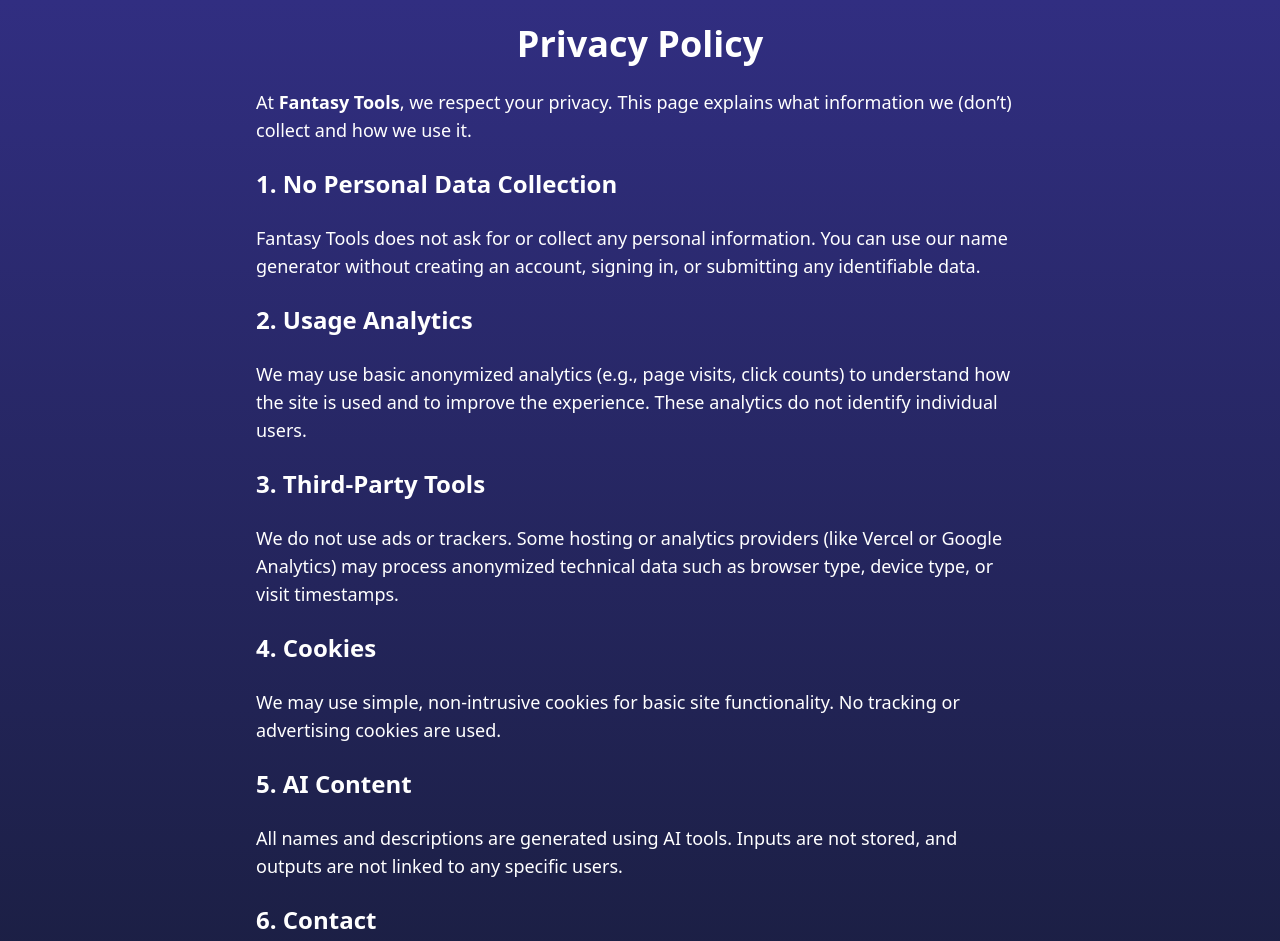
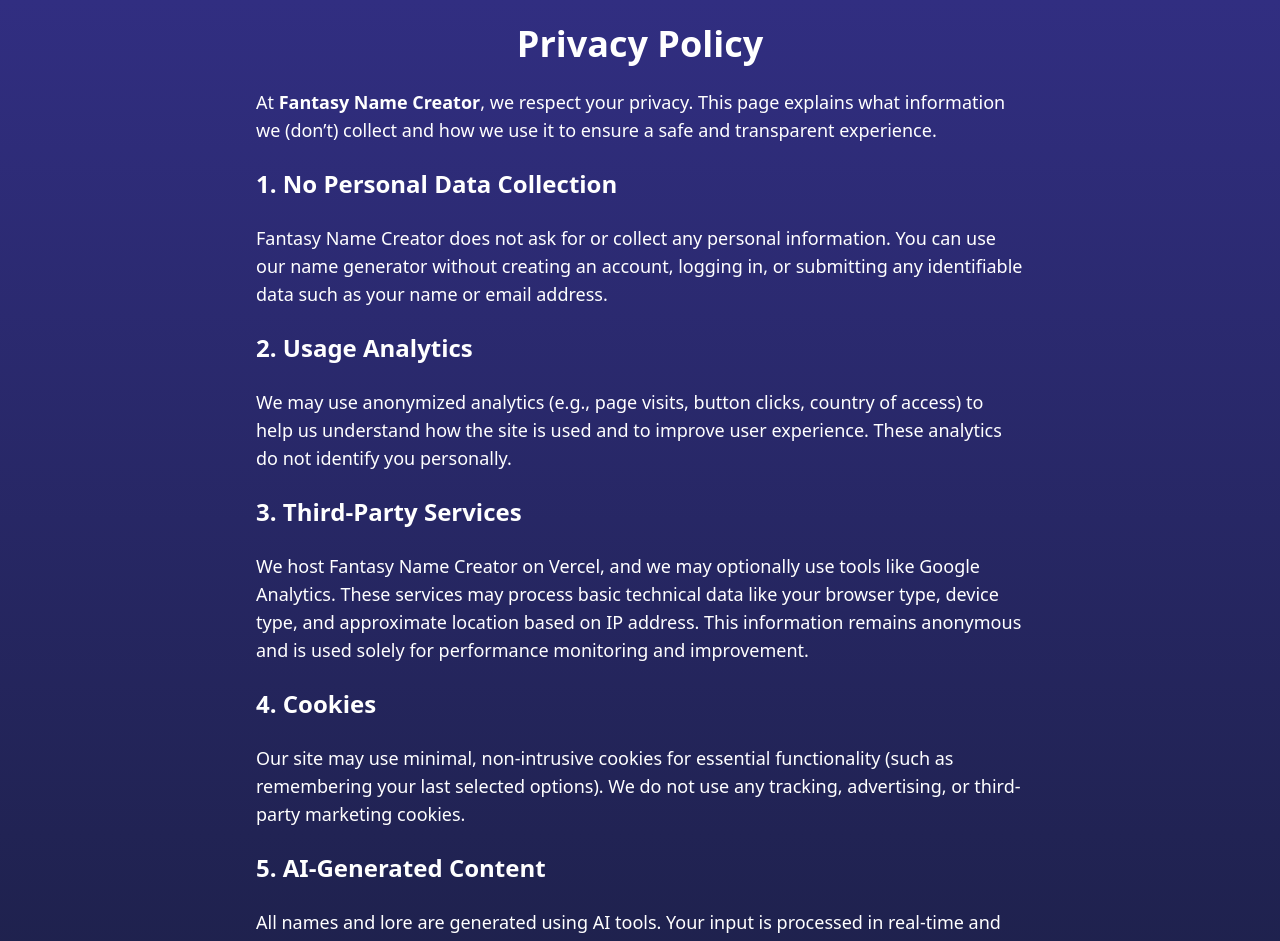
Before and after one commit to JiriTill/fantasytools, a React (Vite) app in the folder client/: page /privacy in a window 1280 px wide. Shown: the top 941 px of the page. Built offline with nearby package versions, Linux system fonts and the light colour scheme.

Commit message:
Update Privacy.jsx

```diff
--- a/client/src/pages/Privacy.jsx
+++ b/client/src/pages/Privacy.jsx
@@ -10,35 +10,40 @@ export default function Privacy() {
         <h1 className="text-4xl font-bold text-center mb-6">Privacy Policy</h1>
 
           <p className="text-lg">
-          At <strong>Fantasy Tools</strong>, we respect your privacy. This page explains what information we (don’t) collect and how we use it.
+            At <strong>Fantasy Name Creator</strong>, we respect your privacy. This page explains what information we (don’t) collect and how we use it to ensure a safe and transparent experience.
           </p>
 
           <h2 className="text-2xl font-semibold mt-6">1. No Personal Data Collection</h2>
           <p className="text-lg">
-          Fantasy Tools does not ask for or collect any personal information. You can use our name generator without creating an account, signing in, or submitting any identifiable data.
+            Fantasy Name Creator does not ask for or collect any personal information. You can use our name generator without creating an account, logging in, or submitting any identifiable data such as your name or email address.
           </p>
 
           <h2 className="text-2xl font-semibold mt-6">2. Usage Analytics</h2>
           <p className="text-lg">
-          We may use basic anonymized analytics (e.g., page visits, click counts) to understand how the site is used and to improve the experience. These analytics do not identify individual users.
+            We may use anonymized analytics (e.g., page visits, button clicks, country of access) to help us understand how the site is used and to improve user experience. These analytics do not identify you personally.
           </p>
 
-        <h2 className="text-2xl font-semibold mt-6">3. Third-Party Tools</h2>
+          <h2 className="text-2xl font-semibold mt-6">3. Third-Party Services</h2>
           <p className="text-lg">
-          We do not use ads or trackers. Some hosting or analytics providers (like Vercel or Google Analytics) may process anonymized technical data such as browser type, device type, or visit timestamps.
+            We host Fantasy Name Creator on Vercel, and we may optionally use tools like Google Analytics. These services may process basic technical data like your browser type, device type, and approximate location based on IP address. This information remains anonymous and is used solely for performance monitoring and improvement.
           </p>
 
           <h2 className="text-2xl font-semibold mt-6">4. Cookies</h2>
           <p className="text-lg">
-          We may use simple, non-intrusive cookies for basic site functionality. No tracking or advertising cookies are used.
+            Our site may use minimal, non-intrusive cookies for essential functionality (such as remembering your last selected options). We do not use any tracking, advertising, or third-party marketing cookies.
           </p>
 
-        <h2 className="text-2xl font-semibold mt-6">5. AI Content</h2>
+          <h2 className="text-2xl font-semibold mt-6">5. AI-Generated Content</h2>
           <p className="text-lg">
-          All names and descriptions are generated using AI tools. Inputs are not stored, and outputs are not linked to any specific users.
+            All names and lore are generated using AI tools. Your input is processed in real-time and not stored on our servers. Outputs are not linked to any specific user, session, or IP address.
           </p>
 
-        <h2 className="text-2xl font-semibold mt-6">6. Contact</h2>
+          <h2 className="text-2xl font-semibold mt-6">6. Your Rights</h2>
+          <p className="text-lg">
+            As no personal data is collected or stored, there is no personal information to access, delete, or correct. If you have any concerns, we’re happy to clarify.
+          </p>
+
+          <h2 className="text-2xl font-semibold mt-6">7. Contact</h2>
           <p className="text-lg">
             If you have any questions about this Privacy Policy, feel free to{' '}
             <Link to="/contact" className="text-blue-400 underline">contact us</Link> or visit{' '}
```
Lines whose indentation alone changed are shown as unchanged.
